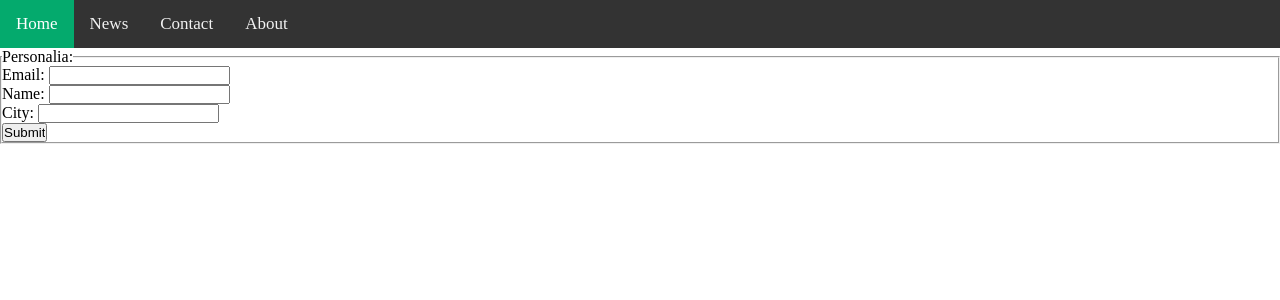
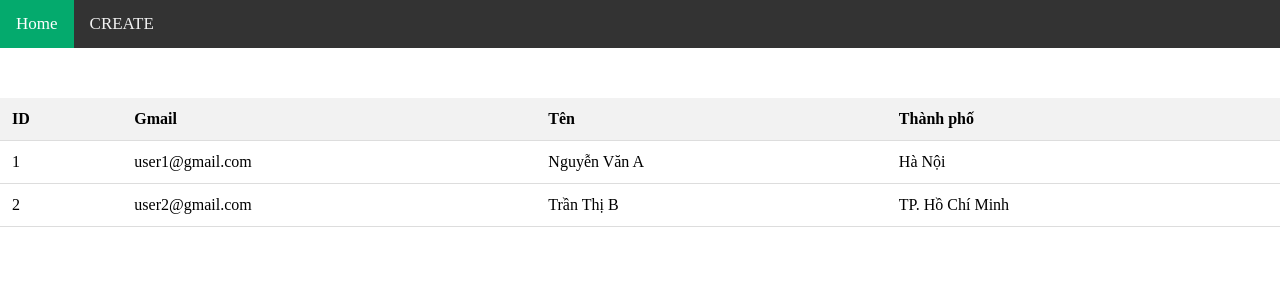
Before and after one commit to Locvpo1233211/backend-nodejs, a Node server app: page / in a window 1280 px wide. Shown: the top 300 px of the page. Run offline with Node 20, Linux system fonts and the light colour scheme.

Commit message:
design list user , asyn await
design list user , asyn await

```diff
--- a/src/config/database.js
+++ b/src/config/database.js
@@ -1,5 +1,5 @@
 require("dotenv").config();
-const mysql = require("mysql2");
+const mysql = require("mysql2/promise");
 
 // // Create the connection to database
 // const connection = mysql.createConnection({
--- a/src/controller/homeController.js
+++ b/src/controller/homeController.js
@@ -18,23 +18,20 @@ const index = (req, res) => {
 const home = (req, res) => {
     res.render("home.ejs");
 };
+const getCreatePage = (req, res) => {
+    res.render("create.ejs");
+};
 
-const addNewUser = (req, res) => {
+const addNewUser = async (req, res) => {
     console.log(">>>>req", req.body);
     let { email, name, city } = req.body;
     console.log(">>>>email", email, ">>>>name", name, ">>>>city", city);
-    connection.query(
-        `INSERT INTO Users (email, name, city) VALUES ('${email}', '${name}', '${city}');`,
-        function (err, results, fields) {
-            if (err) {
-                console.log(">>>>err", err);
-                res.send("Add new user failed");
-            } else {
-                console.log(">>>>results", results);
-                res.send("Add new user successfully");
-            }
-        }
+
+    let [results, fields] = await connection.query(
+        `INSERT INTO Users (email, name, city) VALUES ('${email}', '${name}', '${city}');`
     );
+    console.log(">>>>results", results);
+    res.send("Add new user successfully");
 };
 
-module.exports = { hoidi, index, home, addNewUser };
+module.exports = { hoidi, index, home, addNewUser, getCreatePage };
--- a/src/route/web.js
+++ b/src/route/web.js
@@ -5,6 +5,7 @@ const {
     hoidi,
     home,
     addNewUser,
+    getCreatePage,
 } = require("../controller/homeController");
 
 // khai bao route
@@ -12,6 +13,7 @@ router.get("/hoidi", hoidi);
 router.get("/index", index);
 
 router.get("/", home);
+router.get("/create", getCreatePage);
 router.post("/create-user", addNewUser);
 
 module.exports = router;
--- a/src/views/home.ejs
+++ b/src/views/home.ejs
@@ -4,34 +4,60 @@
         <meta name="viewport" content="width=device-width, initial-scale=1.0" />
         <title>Document</title>
         <link rel="stylesheet" href="/css/style.css" />
+        <style>
+            table {
+                width: 100%;
+                border-collapse: collapse;
+                margin: 50px auto;
+            }
+
+            th,
+            td {
+                padding: 12px;
+                text-align: left;
+                border-bottom: 1px solid #ddd;
+            }
+
+            th {
+                background-color: #f2f2f2;
+                color: black;
+            }
+
+            tr:hover {
+                background-color: #f5f5f5;
+            }
+        </style>
     </head>
     <body>
         <div class="topnav">
-            <a class="active" href="#home">Home</a>
-            <a href="#news">News</a>
-            <a href="#contact">Contact</a>
-            <a href="#about">About</a>
+            <a class="active" href="/">Home</a>
+            <a href="/create">CREATE</a>
         </div>
 
-        <div class="form-add-new">
-            <form action="/create-user" method="POST">
-                <fieldset>
-                    <legend>Personalia:</legend>
-                    <div class="input-group">
-                        <label for="">Email:</label>
-                        <input type="text" name="email" />
-                    </div>
-                    <div class="input-group">
-                        <label for="">Name:</label>
-                        <input type="text" name="name" />
-                    </div>
-                    <div class="input-group">
-                        <label for="">City:</label>
-                        <input type="text" name="city" />
-                    </div>
-                    <input type="submit" value="Submit" />
-                </fieldset>
-            </form>
-        </div>
+        <table>
+            <thead>
+                <tr>
+                    <th>ID</th>
+                    <th>Gmail</th>
+                    <th>Tên</th>
+                    <th>Thành phố</th>
+                </tr>
+            </thead>
+            <tbody>
+                <tr>
+                    <td>1</td>
+                    <td>user1@gmail.com</td>
+                    <td>Nguyễn Văn A</td>
+                    <td>Hà Nội</td>
+                </tr>
+                <tr>
+                    <td>2</td>
+                    <td>user2@gmail.com</td>
+                    <td>Trần Thị B</td>
+                    <td>TP. Hồ Chí Minh</td>
+                </tr>
+                <!-- Thêm các dòng khác tương tự -->
+            </tbody>
+        </table>
     </body>
 </html>
```
Also changed, not shown: src/views/create.ejs (added, +35 -0 lines).
